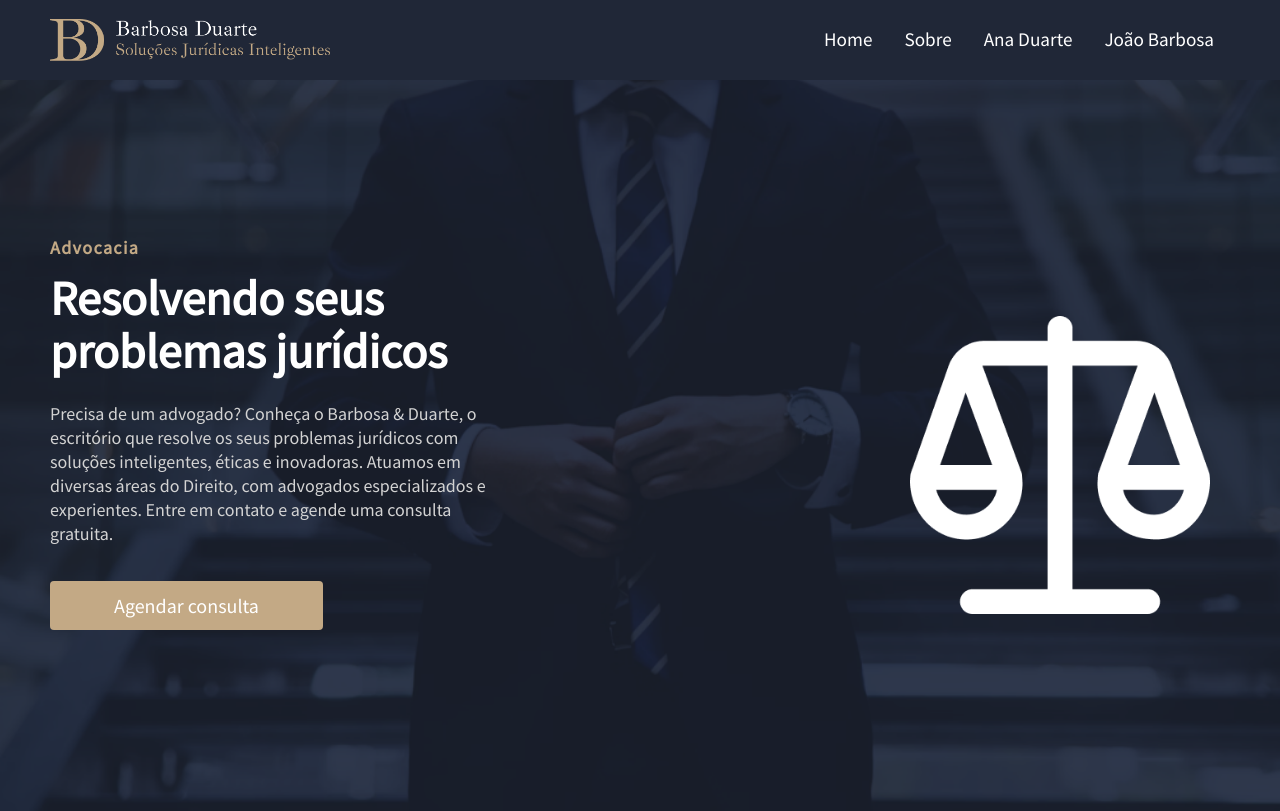
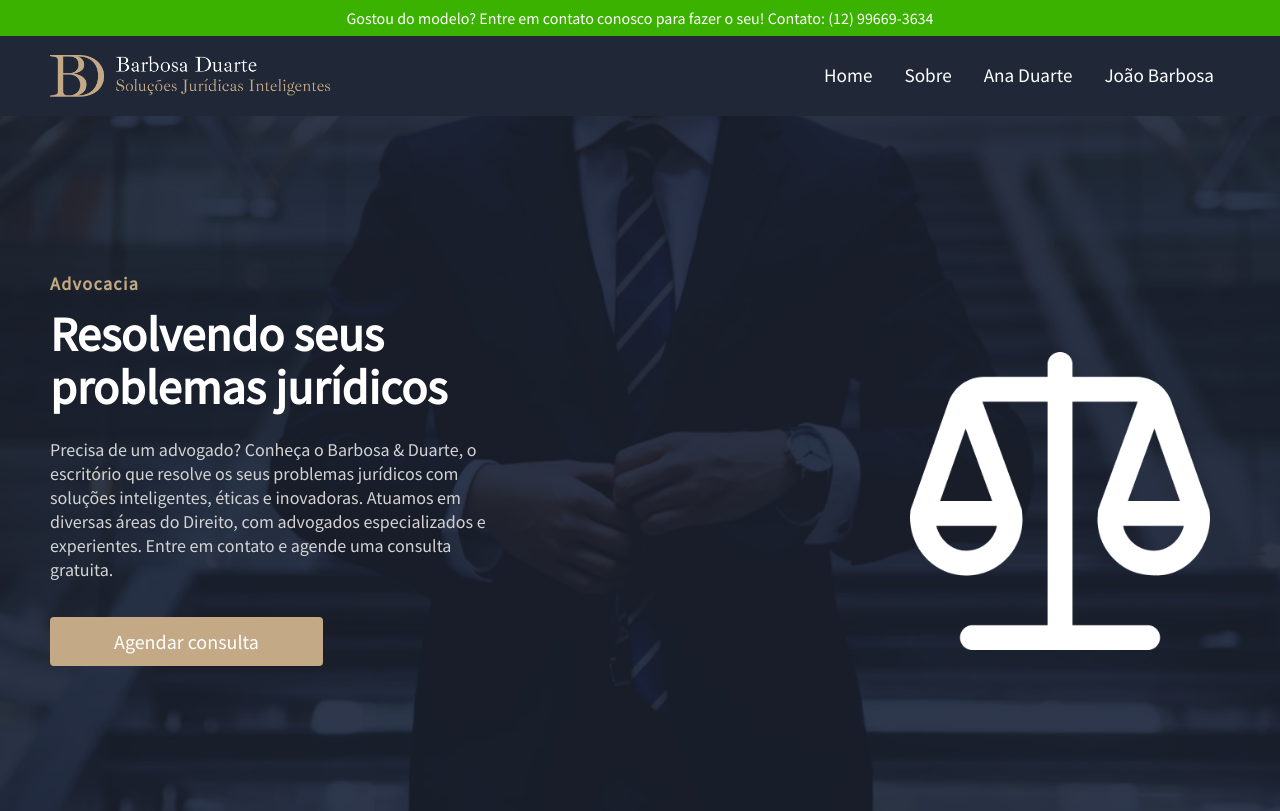
Before and after one commit to RodrigoDGoulart/react-js-landing-page-lawyer-model, a React (Create React App) app: page / in a window 1280 px wide. Shown: the top 811 px of the page. Built offline with nearby package versions, Linux system fonts and the light colour scheme.

Commit message:
feat: insert contact banner

```diff
--- a/src/components/Navbar/Navbar.js
+++ b/src/components/Navbar/Navbar.js
@@ -36,11 +36,27 @@ function Navbar() {
   return (
     <>
         <IconContext.Provider value={{ color: "#fff" }}>
+          <div
+            style={{
+              color: "white",
+              backgroundColor: "#3bb100",
+              textAlign: "center",
+              fontSize: "1em",
+              paddingBlock: "8px",
+            }}
+          >
+            Gostou do modelo? Entre em contato conosco para fazer o seu!
+            Contato: {`(12) 99669-3634`}
+          </div>
           <Nav>
             <NavbarContainer>
               <NavLogo to={config.nav.logo.url}>
                 <NavIcon
-                src={require(`../../images/${widthScreen < 500 ? config.nav.logo_mobile.src : config.nav.logo.src}`)}
+                  src={require(`../../images/${
+                    widthScreen < 500
+                      ? config.nav.logo_mobile.src
+                      : config.nav.logo.src
+                  }`)}
                   alt={config.nav.logo.name}
                 />
                 {config.nav.logo.name}
```
Lines whose indentation alone changed are shown as unchanged.
